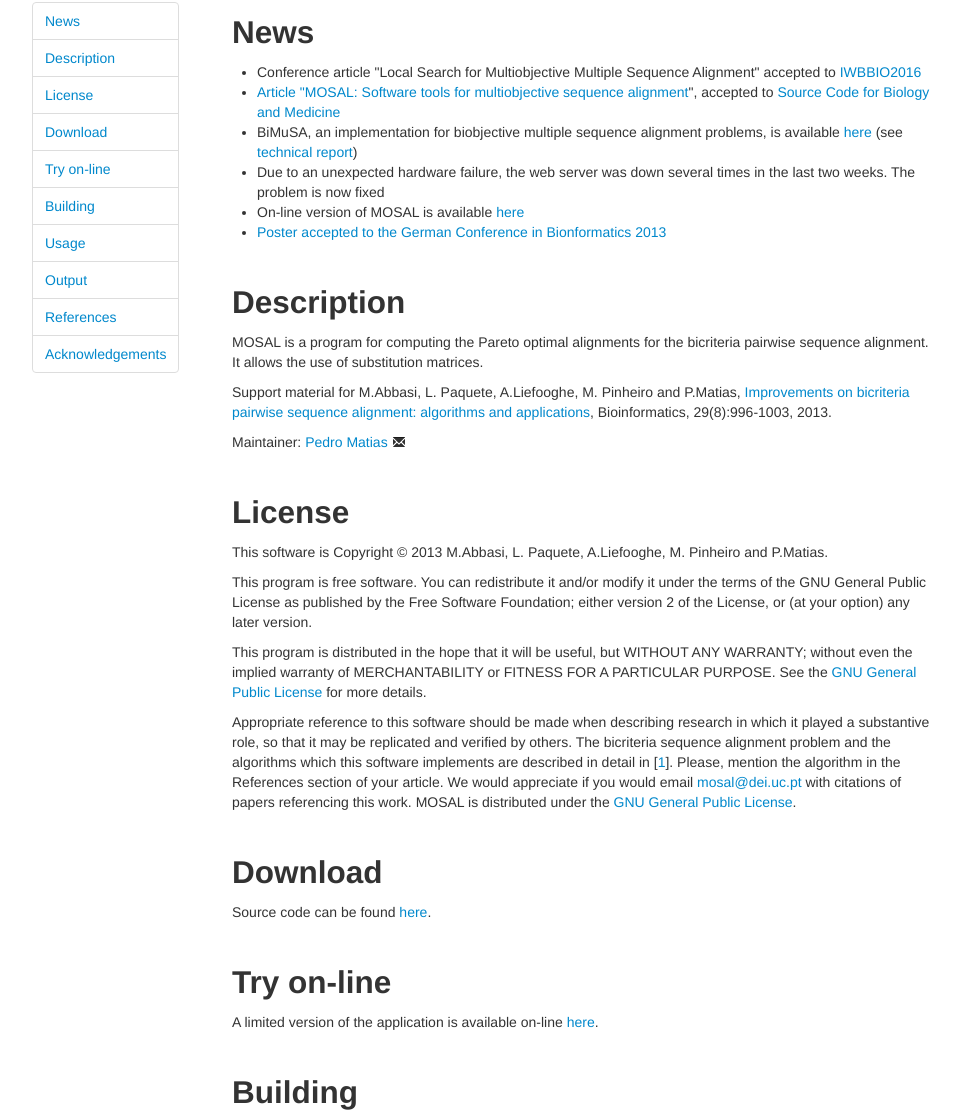
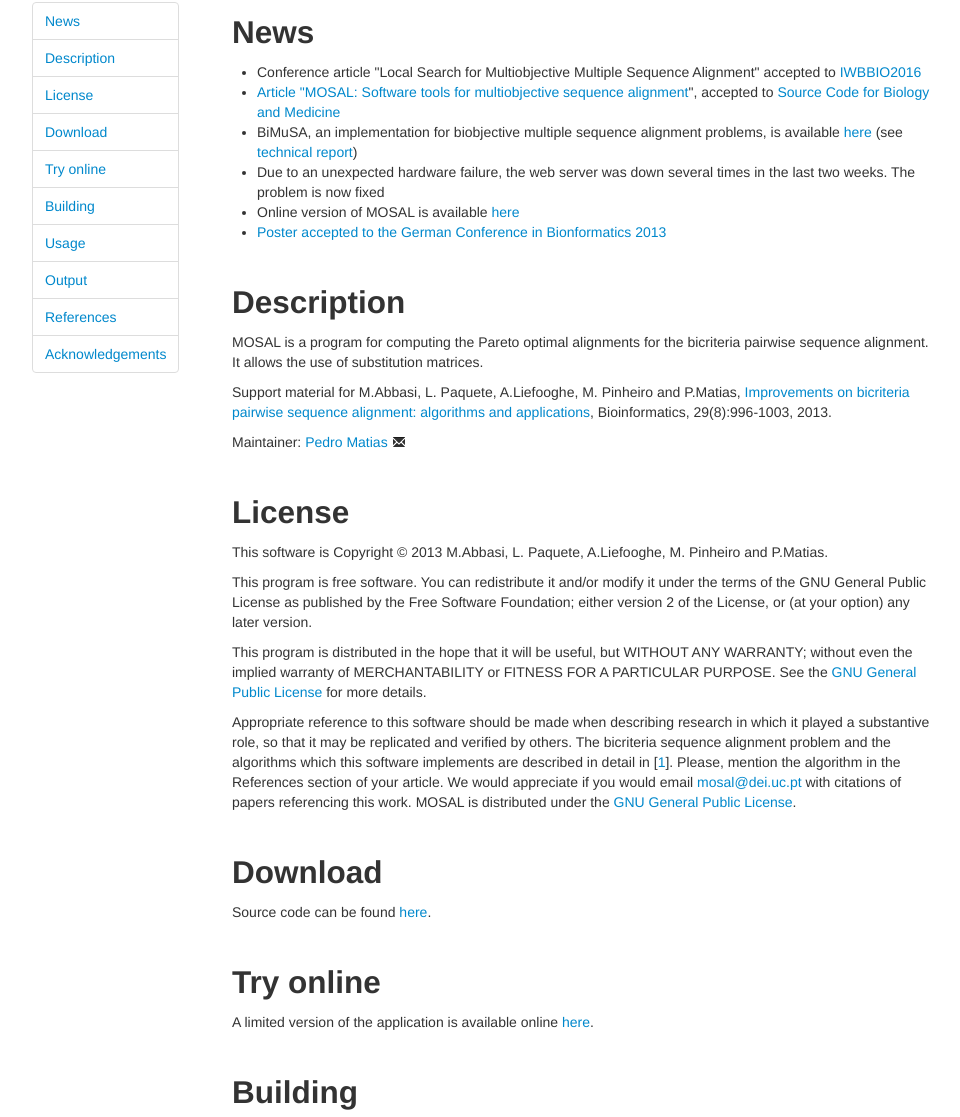
Before and after one commit to zydeon/MOSAL-website, a PHP site: page / in a window 1280 px wide. Shown: the part 178-1295 px from the top of the page, without its empty margins (8-968 px from the left). Run offline with PHP 8.4, Linux system fonts and the light colour scheme.

Commit message:
minor changes in first page

```diff
--- a/includes/footer.php
+++ b/includes/footer.php
@@ -3,7 +3,8 @@
 		<div class="container">
 			<hr>
 			<p>Copyright &copy; <?php echo date("Y")?> <a href="http://mosal.dei.uc.pt" target="_parent">MOSAL</a></p>
-			<p>Please <a href="mailto:mosal@dei.uc.pt">contact us <i class="icon-envelope"></i></a> with questions, suggestions or troubles &#8226; This page is optimized for Chrome and Firefox browsers.</p>
+			<p>Please <a href="mailto:mosal@dei.uc.pt">contact us <i class="icon-envelope"></i></a> with questions, suggestions or troubles</p>
+      <p>This page is optimized for Chrome, Firefox and Safari browsers</p>
 			<p><small>Last update: 20 January 2015</small></p>
 		</div>
 	</center>
--- a/index.php
+++ b/index.php
@@ -20,7 +20,7 @@
 					<li><a href="#description">Description</a></li>
 					<li><a href="#license">License</a></li>
 					<li><a href="#download">Download</a></li>
-					<li><a href="#tryonline">Try on-line</a></li>
+					<li><a href="#tryonline">Try online</a></li>
 					<li><a href="#building">Building</a></li>
 					<li><a href="#usage">Usage</a></li>
 					<li><a href="#output">Output</a></li>
@@ -40,7 +40,7 @@
 					<li>BiMuSA, an implementation for biobjective multiple sequence alignment problems, is available <a href="http://www.zib.de/schenker/downloads/bimusa.tar.gz">here</a> (see <a href="http://eden.dei.uc.pt/~paquete/papers/MOSAL/R3.pdf
 ">technical report</a>)</li>
 					<li>Due to an unexpected hardware failure, the web server was down several times in the last two weeks. The problem is now fixed</li>
-					<li>On-line version of MOSAL is available <a href="align">here</a></li>
+					<li>Online version of MOSAL is available <a href="align">here</a></li>
 					<li><a href="http://www.gcb2013.de" target="_blank">Poster accepted to the German Conference in Bionformatics 2013</a></li>
 				</ul>
 				<br>
@@ -70,8 +70,8 @@
 				<p>Source code can be found <a href="MOSAL.tar.gz">here</a>.</p>
 
 				<br>
-				<h2 id="tryonline">Try on-line</h2>
-				<p>A limited version of the application is available on-line <a href="align">here</a>.</p>
+				<h2 id="tryonline">Try online</h2>
+				<p>A limited version of the application is available online <a href="align">here</a>.</p>
 
 				<br>
 				<h2 id="building">Building</h2>
```
